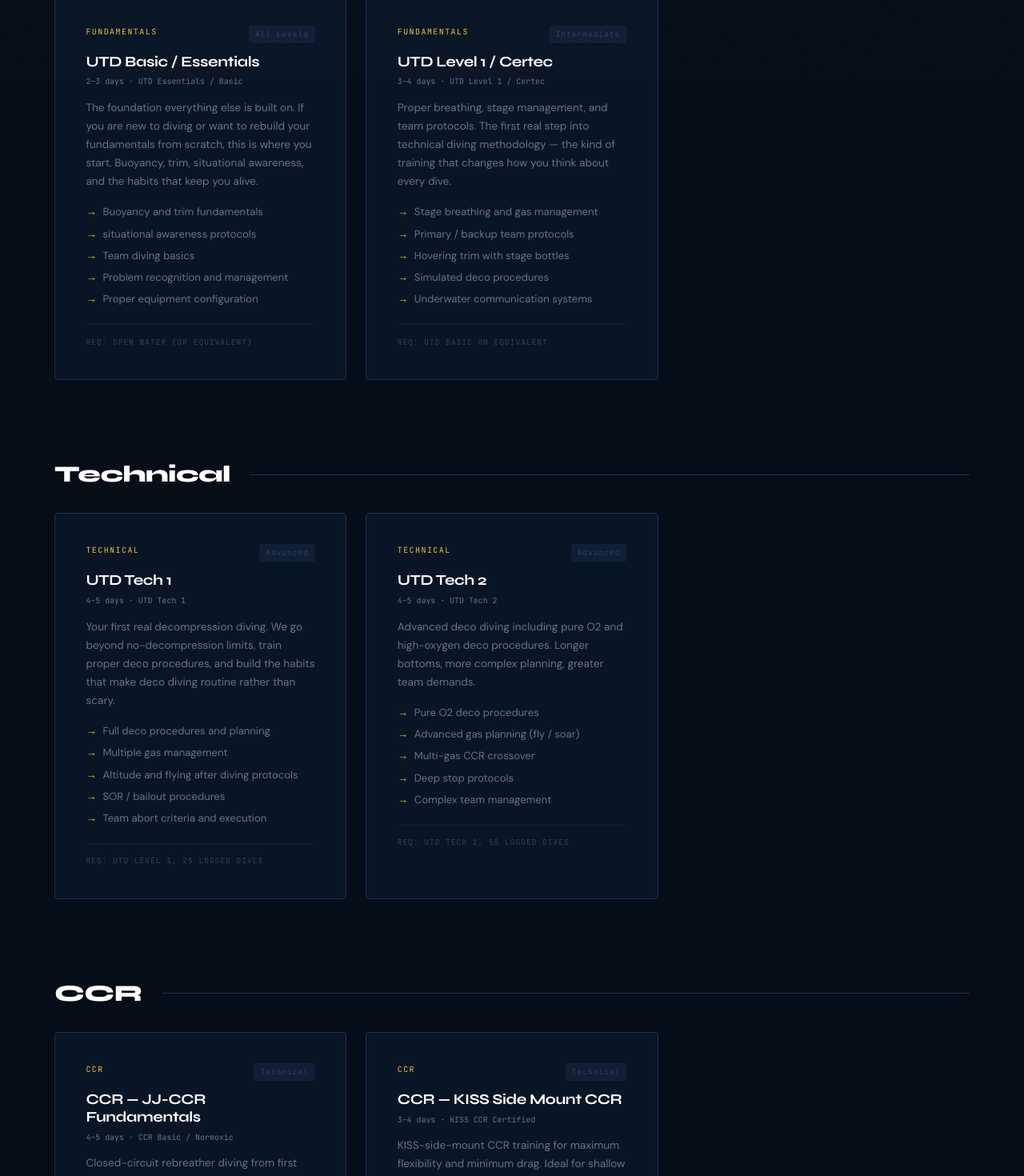
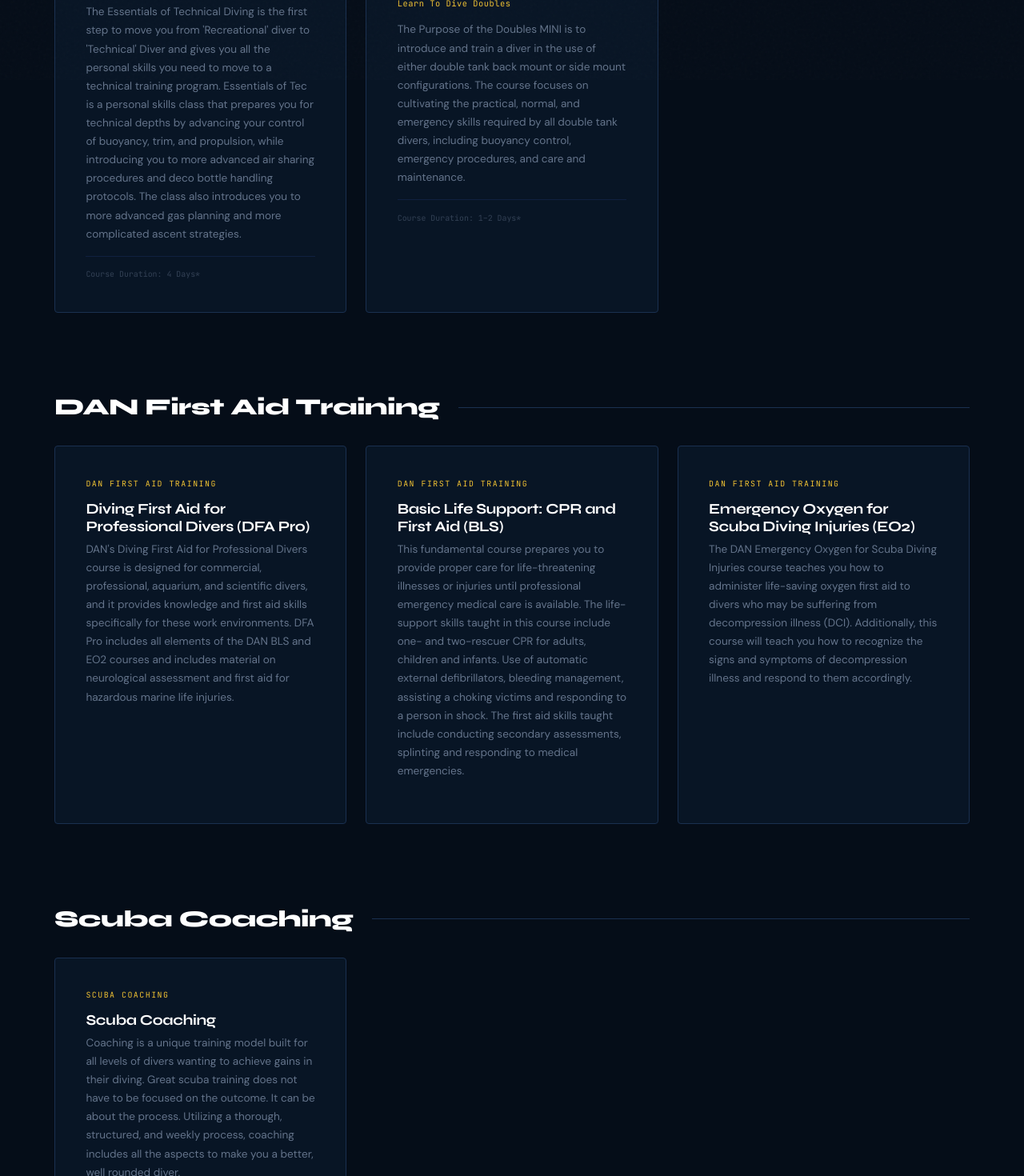
Before and after one commit to jeremiahrgardner/gardnerunderwater, a Next.js app: page /courses in a window 1280 px wide. Shown: the part 700-2170 px from the top of the page at 80% size. Built offline with nearby package versions, Linux system fonts and the light colour scheme.

Commit message:
Courses: replaced invented content with exact live site courses

```diff
--- a/app/courses/page.tsx
+++ b/app/courses/page.tsx
@@ -4,180 +4,173 @@
 export const metadata: Metadata = {
   title: "Courses",
   description:
-    "The full Gardner Underwater course curriculum: UTD fundamentals, technical diving, CCR, cave diving, sidemount, and leadership programs.",
+    "Gardner Underwater course curriculum: foundational, technical, DAN first aid, scuba coaching, and specialty courses.",
 };
 
 type Course = {
   category: string;
-  level: string;
   title: string;
+  tagline: string;
+  desc: string;
   duration: string;
-  desc: string;
-  bullets: string[];
-  cert: string;
-  prerequisites: string;
 };
 
 const courses: Course[] = [
+  // ── Technical Training ─────────────────────────────────────────────
   {
-    category: "Fundamentals",
-    level: "All Levels",
-    title: "UTD Basic / Essentials",
-    duration: "2–3 days",
-    desc: "The foundation everything else is built on. If you are new to diving or want to rebuild your fundamentals from scratch, this is where you start. Buoyancy, trim, situational awareness, and the habits that keep you alive.",
-    bullets: [
-      "Buoyancy and trim fundamentals",
-      " situational awareness protocols",
-      "Team diving basics",
-      "Problem recognition and management",
-      "Proper equipment configuration",
-    ],
-    cert: "UTD Essentials / Basic",
-    prerequisites: "Open Water (or equivalent)",
+    category: "Technical Training",
+    title: "Essentials of Technical Diving",
+    tagline: "Transition From Recreational To Technical",
+    desc: "The Essentials of Technical Diving is the first step to move you from 'Recreational' diver to 'Technical' Diver and gives you all the personal skills you need to move to a technical training program. Essentials of Tec is a personal skills class that prepares you for technical depths by advancing your control of buoyancy, trim, and propulsion, while introducing you to more advanced air sharing procedures and deco bottle handling protocols. The class also introduces you to more advanced gas planning and more complicated ascent strategies.",
+    duration: "4 Days*",
   },
   {
-    category: "Fundamentals",
-    level: "Intermediate",
-    title: "UTD Level 1 / Certec",
-    duration: "3–4 days",
-    desc: "Proper breathing, stage management, and team protocols. The first real step into technical diving methodology — the kind of training that changes how you think about every dive.",
-    bullets: [
-      "Stage breathing and gas management",
-      "Primary / backup team protocols",
-      "Hovering trim with stage bottles",
-      "Simulated deco procedures",
-      "Underwater communication systems",
-    ],
-    cert: "UTD Level 1 / Certec",
-    prerequisites: "UTD Basic or equivalent",
+    category: "Technical Training",
+    title: "Doubles (Backmount or Sidemount)",
+    tagline: "Learn To Dive Doubles",
+    desc: "The Purpose of the Doubles MINI is to introduce and train a diver in the use of either double tank back mount or side mount configurations. The course focuses on cultivating the practical, normal, and emergency skills required by all double tank divers, including buoyancy control, emergency procedures, and care and maintenance.",
+    duration: "1–2 Days*",
+  },
+
+  // ── DAN First Aid Training ─────────────────────────────────────────
+  {
+    category: "DAN First Aid Training",
+    title: "Diving First Aid for Professional Divers (DFA Pro)",
+    tagline: "",
+    desc: "DAN's Diving First Aid for Professional Divers course is designed for commercial, professional, aquarium, and scientific divers, and it provides knowledge and first aid skills specifically for these work environments. DFA Pro includes all elements of the DAN BLS and EO2 courses and includes material on neurological assessment and first aid for hazardous marine life injuries.",
+    duration: "",
   },
   {
-    category: "Technical",
-    level: "Advanced",
-    title: "UTD Tech 1",
-    duration: "4–5 days",
-    desc: "Your first real decompression diving. We go beyond no-decompression limits, train proper deco procedures, and build the habits that make deco diving routine rather than scary.",
-    bullets: [
-      "Full deco procedures and planning",
-      "Multiple gas management",
-      "Altitude and flying after diving protocols",
-      "SOR / bailout procedures",
-      "Team abort criteria and execution",
-    ],
-    cert: "UTD Tech 1",
-    prerequisites: "UTD Level 1, 25 logged dives",
+    category: "DAN First Aid Training",
+    title: "Basic Life Support: CPR and First Aid (BLS)",
+    tagline: "",
+    desc: "This fundamental course prepares you to provide proper care for life-threatening illnesses or injuries until professional emergency medical care is available. The life-support skills taught in this course include one- and two-rescuer CPR for adults, children and infants. Use of automatic external defibrillators, bleeding management, assisting a choking victims and responding to a person in shock. The first aid skills taught include conducting secondary assessments, splinting and responding to medical emergencies.",
+    duration: "",
   },
   {
-    category: "Technical",
-    level: "Advanced",
-    title: "UTD Tech 2",
-    duration: "4–5 days",
-    desc: "Advanced deco diving including pure O2 and high-oxygen deco procedures. Longer bottoms, more complex planning, greater team demands.",
-    bullets: [
-      "Pure O2 deco procedures",
-      "Advanced gas planning (fly / soar)",
-      "Multi-gas CCR crossover",
-      "Deep stop protocols",
-      "Complex team management",
-    ],
-    cert: "UTD Tech 2",
-    prerequisites: "UTD Tech 1, 50 logged dives",
+    category: "DAN First Aid Training",
+    title: "Emergency Oxygen for Scuba Diving Injuries (EO2)",
+    tagline: "",
+    desc: "The DAN Emergency Oxygen for Scuba Diving Injuries course teaches you how to administer life-saving oxygen first aid to divers who may be suffering from decompression illness (DCI). Additionally, this course will teach you how to recognize the signs and symptoms of decompression illness and respond to them accordingly.",
+    duration: "",
+  },
+
+  // ── Scuba Coaching ────────────────────────────────────────────────
+  {
+    category: "Scuba Coaching",
+    title: "Scuba Coaching",
+    tagline: "",
+    desc: "Coaching is a unique training model built for all levels of divers wanting to achieve gains in their diving. Great scuba training does not have to be focused on the outcome. It can be about the process. Utilizing a thorough, structured, and weekly process, coaching includes all the aspects to make you a better, well rounded diver.",
+    duration: "",
+  },
+
+  // ── Foundational Training ────────────────────────────────────────
+  {
+    category: "Foundational Training",
+    title: "Essentials of Recreational Diving",
+    tagline: "Become a \"Thinking Diver\"",
+    desc: "Essentials of Rec is a skills class for certified divers. It brings you into the UTD diving system training us in all the techniques we use – proper buoyancy control through breathing, horizontal trim in the water, propulsion techniques that give you precise control, and much more.",
+    duration: "3 Days*",
   },
   {
-    category: "CCR",
-    level: "Technical",
-    title: "CCR — JJ-CCR Fundamentals",
-    duration: "4–5 days",
-    desc: "Closed-circuit rebreather diving from first breath. The JJ-CCR is one of the most reliable recreational CCRs and a legitimate pathway to extended technical diving. You learn the scrubber, the loop, the bailout — the whole thing.",
-    bullets: [
-      "CCR equipment and configuration",
-      "Breathing loop management",
-      "Scrubber duration planning",
-      "Bailout procedures and totals",
-      "Dive planning for CCR",
-    ],
-    cert: "CCR Basic / Normoxic",
-    prerequisites: "UTD Tech 1 or equivalent",
+    category: "Foundational Training",
+    title: "Open Water Diver / Recreational 1",
+    tagline: "Become a Scuba Diver",
+    desc: "The Open Water Diver course is an entry level class designed to teach NON-certified divers to be safe and comfortable while enjoying the wonders of our oceans, lakes and other waters. This class is structured to prepare divers for recreational diving using proper equipment and proper diving techniques. Recreational 1 adds Nitrox as a breathing gas.",
+    duration: "4 Days*",
   },
   {
-    category: "CCR",
-    level: "Technical",
-    title: "CCR — KISS Side Mount CCR",
-    duration: "3–4 days",
-    desc: "KISS-side-mount CCR training for maximum flexibility and minimum drag. Ideal for shallow deco diving and a perfect complement to a sidemount cave configuration.",
-    bullets: [
-      "KISS-side-mount CCR configuration",
-      "In-water bubble checking",
-      "Loop management in sidemount",
-      "Bailout procedures",
-      "Dive planning and gas management",
-    ],
-    cert: "KISS CCR Certified",
-    prerequisites: "Sidemount certified, 30 logged dives",
+    category: "Foundational Training",
+    title: "Recreational 2 / Advanced Open Water",
+    tagline: "Expand Your Diving To Deeper Depths, Night, and Navigation",
+    desc: "The Recreational 2 and Advanced Open Water Diver (Rec 2 and AOW) course is the next step for recreational divers to expand their diving to slightly deeper depths with more advanced gases. Rec 2/AOW is a modular class structured to prepare divers for a wider range of environmental conditions and more advanced recreational diving using proper equipment, diving techniques and breathing mixtures including a thorough knowledge of the use of Nitrox.",
+    duration: "2–3 Days*",
   },
   {
-    category: "Cave",
-    level: "Expert",
-    title: "IANTD / UTD Full Cave",
-    duration: "6–8 days",
-    desc: "The definitive cave diving certification. This is the training that separates overhead environment diving from everything else. Permanent primary lights, reel use, jump / gap procedures, complex line circuits, gas management in zero visibility.",
-    bullets: [
-      "Permanent primary light configuration",
-      "Tricky and gap procedures",
-      "Complex line circuits",
-      "Zero-visibility search procedures",
-      "Full cave team protocols",
-    ],
-    cert: "IANTD Full Cave / UTD Cave 1",
-    prerequisites: "Full cave prerequisites apply — contact for assessment",
+    category: "Foundational Training",
+    title: "Rescue Diver",
+    tagline: "Be Prepared and Ready To Handle Emergencies",
+    desc: "Rescue and Emergency Procedures may be one of the most valuable courses any diver can take. The Rescue Diver course is designed to prepare the student for a variety of emergency situations and is centered around both self-rescue and buddy-rescue. The Prerequisites for the UTD Rescue Diver course include First Aid/CPR/AED/Oxygen administration certifications.",
+    duration: "2–3 Days*",
   },
   {
-    category: "Sidemount",
-    level: "Intermediate+",
-    title: "Sidemount Specialist",
-    duration: "2–3 days",
-    desc: "Maximum flexibility, minimum drag. From basic sidemount configuration to cave-ready setups. Sidemount is not just about comfort — it changes how you manage gas, navigate, and interact with the environment.",
-    bullets: [
-      "Sidemount harness and rig configuration",
-      "Gas management in sidemount",
-      "Tank switching procedures",
-      "Sidemount in restricted spaces",
-      "Cave-ready sidemount setups",
-    ],
-    cert: "Sidemount Specialist",
-    prerequisites: "Open Water or equivalent",
+    category: "Foundational Training",
+    title: "ESM",
+    tagline: "UTD's Extreme Scuba Makeover",
+    desc: "UTD's Extreme Scuba Makeover is an entry level class designed to teach certified divers the foundational trim, buoyancy, and balance skills to be safe and comfortable in the water. This mini-class is structured to prepare divers for recreational diving and more advanced UTD classes.",
+    duration: "1 Day*",
+  },
+
+  // ── Specialties & Minis ──────────────────────────────────────────
+  {
+    category: "Specialties & Minis",
+    title: "IDC Prep",
+    tagline: "",
+    desc: "",
+    duration: "",
   },
   {
-    category: "Leadership",
-    level: "Intermediate",
-    title: "Rescue Diver",
-    duration: "3 days",
-    desc: "Problem recognition, management, and resolution in a team context. The course that makes you useful to your team — not just competent as an individual.",
-    bullets: [
-      "Problem recognition protocols",
-      "Panicked diver management",
-      "Unconscious diver rescue",
-      "Emergency equipment deployment",
-      "Team rescue coordination",
-    ],
-    cert: "UTD / RAID Rescue Diver",
-    prerequisites: "UTD Level 1 or equivalent, 30 logged dives",
+    category: "Specialties & Minis",
+    title: "Drysuit Diver",
+    tagline: "",
+    desc: "",
+    duration: "",
   },
   {
-    category: "Leadership",
-    level: "Leadership",
-    title: "Instructor Development",
-    duration: "5–7 days",
-    desc: "For divers who want to teach. We do not train instructors to check boxes — we train instructors who can actually convey skill and judgment to students. Contact Jay directly to discuss requirements.",
-    bullets: [
-      "Instructional methodology",
-      "Confined water teaching skills",
-      "Open water teaching evaluation",
-      "Risk management for instructors",
-      "Student evaluation and feedback",
-    ],
-    cert: "UTD / IANTD Instructor",
-    prerequisites: "Varies by agency — contact for assessment",
+    category: "Specialties & Minis",
+    title: "SMB/Surface Marker Buoy MINI",
+    tagline: "",
+    desc: "",
+    duration: "",
+  },
+  {
+    category: "Specialties & Minis",
+    title: "Scooter/DPV",
+    tagline: "",
+    desc: "",
+    duration: "",
+  },
+  {
+    category: "Specialties & Minis",
+    title: "Propulsion MINI and/or Back Kick MINI",
+    tagline: "",
+    desc: "",
+    duration: "",
+  },
+  {
+    category: "Specialties & Minis",
+    title: "Night Diver MINI",
+    tagline: "",
+    desc: "",
+    duration: "",
+  },
+  {
+    category: "Specialties & Minis",
+    title: "Navigation MINI",
+    tagline: "",
+    desc: "",
+    duration: "",
+  },
+  {
+    category: "Specialties & Minis",
+    title: "Cylinder and Valve Technician",
+    tagline: "",
+    desc: "",
+    duration: "",
+  },
+  {
+    category: "Specialties & Minis",
+    title: "Nitrox Diver",
+    tagline: "",
+    desc: "",
+    duration: "",
+  },
+  {
+    category: "Specialties & Minis",
+    title: "Stage and/or Deco Bottle MINI",
+    tagline: "",
+    desc: "",
+    duration: "",
   },
 ];
 
@@ -202,7 +195,7 @@
               marginBottom: "1.5rem",
             }}
           >
-            Courses built for actual skill.
+            The Courses.
           </h1>
           <p
             style={{
@@ -212,9 +205,8 @@
               lineHeight: 1.75,
             }}
           >
-            Every course here is designed to produce real competence — not to check a box on the way to
-            the next certification level. Look through the curriculum. If you are not sure where to start,
-            contact Jay.
+            Every course here is taught by Jay Gardner. If you are not sure where to start,
+            contact me and we will figure it out together.
           </p>
         </div>
       </section>
@@ -259,16 +251,6 @@
                   {catCourses.map((course) => (
                     <div key={course.title} className="card">
                       <div className="card-body">
-                        <div
-                          style={{
-                            display: "flex",
-                            justifyContent: "space-between",
-                            alignItems: "flex-start",
-                            marginBottom: "0.75rem",
-                            flexWrap: "wrap",
-                            gap: "0.5rem",
-                          }}
-                        >
                         <span
                           style={{
                             fontFamily: "'JetBrains Mono', monospace",
@@ -276,24 +258,12 @@
                             letterSpacing: "0.15em",
                             textTransform: "uppercase",
                             color: "var(--gold)",
+                            display: "block",
+                            marginBottom: "0.75rem",
                           }}
                         >
                           {course.category}
                         </span>
-                          <span
-                            style={{
-                              fontFamily: "'JetBrains Mono', monospace",
-                              fontSize: "0.6rem",
-                              letterSpacing: "0.1em",
-                              color: "var(--dim)",
-                              background: "var(--navy)",
-                              padding: "0.2rem 0.5rem",
-                              borderRadius: "2px",
-                            }}
-                          >
-                            {course.level}
-                          </span>
-                        </div>
 
                         <h3
                           style={{
@@ -308,17 +278,21 @@
                           {course.title}
                         </h3>
 
+                        {course.tagline && (
                           <p
                             style={{
                               fontFamily: "'JetBrains Mono', monospace",
-                            fontSize: "0.62rem",
-                            color: "var(--muted)",
+                              fontSize: "0.65rem",
+                              color: "var(--gold)",
                               marginBottom: "0.75rem",
+                              letterSpacing: "0.05em",
                             }}
                           >
-                          {course.duration} · {course.cert}
+                            {course.tagline}
                           </p>
+                        )}
 
+                        {course.desc && (
                           <p
                             style={{
                               fontSize: "0.85rem",
@@ -329,55 +303,22 @@
                           >
                             {course.desc}
                           </p>
+                        )}
 
-                        <ul
+                        {course.duration && (
+                          <p
                             style={{
-                            listStyle: "none",
-                            display: "flex",
-                            flexDirection: "column",
-                            gap: "0.35rem",
-                            marginBottom: "1.25rem",
+                              fontFamily: "'JetBrains Mono', monospace",
+                              fontSize: "0.62rem",
+                              color: "var(--dim)",
+                              borderTop: "1px solid var(--border-dim)",
+                              paddingTop: "0.85rem",
+                              marginTop: "auto",
                             }}
                           >
-                          {course.bullets.map((b) => (
-                            <li
-                              key={b}
-                              style={{
-                                display: "flex",
-                                gap: "0.5rem",
-                                fontSize: "0.82rem",
-                                color: "var(--muted)",
-                              }}
-                            >
-                              <span style={{ color: "var(--gold)", flexShrink: 0 }}>→</span>
-                              {b}
-                            </li>
-                          ))}
-                        </ul>
-
-                        <div
-                          style={{
-                            borderTop: "1px solid var(--border-dim)",
-                            paddingTop: "0.85rem",
-                            display: "flex",
-                            justifyContent: "space-between",
-                            alignItems: "center",
-                            flexWrap: "wrap",
-                            gap: "0.5rem",
-                          }}
-                        >
-                          <span
-                            style={{
-                              fontFamily: "'JetBrains Mono', monospace",
-                              fontSize: "0.6rem",
-                              letterSpacing: "0.1em",
-                              textTransform: "uppercase",
-                              color: "var(--dim)",
-                            }}
-                          >
-                            Req: {course.prerequisites}
-                          </span>
-                        </div>
+                            Course Duration: {course.duration}
+                          </p>
+                        )}
                       </div>
                     </div>
                   ))}
@@ -385,6 +326,21 @@
               </div>
             );
           })}
+
+          {/* Duration footnote */}
+          <p
+            style={{
+              fontFamily: "'JetBrains Mono', monospace",
+              fontSize: "0.62rem",
+              color: "var(--dim)",
+              lineHeight: 1.6,
+              marginTop: "1rem",
+            }}
+          >
+            *The course duration is determined by a baseline of the abilities of the average students and
+            coupled with what we need to comfortably introduce the skills and go over the theory content.
+            Additional training days may be added based on the diver&apos;s need.
+          </p>
         </div>
       </section>
 
@@ -392,7 +348,7 @@
       <section className="section section--dark" style={{ textAlign: "center" }}>
         <div className="container--narrow">
           <span className="section-label" style={{ justifyContent: "center" }}>
-            Not Sure Where to Start?
+            Ready to book?
           </span>
           <h2
             style={{
@@ -409,7 +365,7 @@
             and where you want to go — I will tell you what it takes to get there.
           </p>
           <Link href="/contact" className="btn btn-primary">
-            Request a Call
+            Book Your Course
           </Link>
         </div>
       </section>
```
Lines whose indentation alone changed are shown as unchanged.
